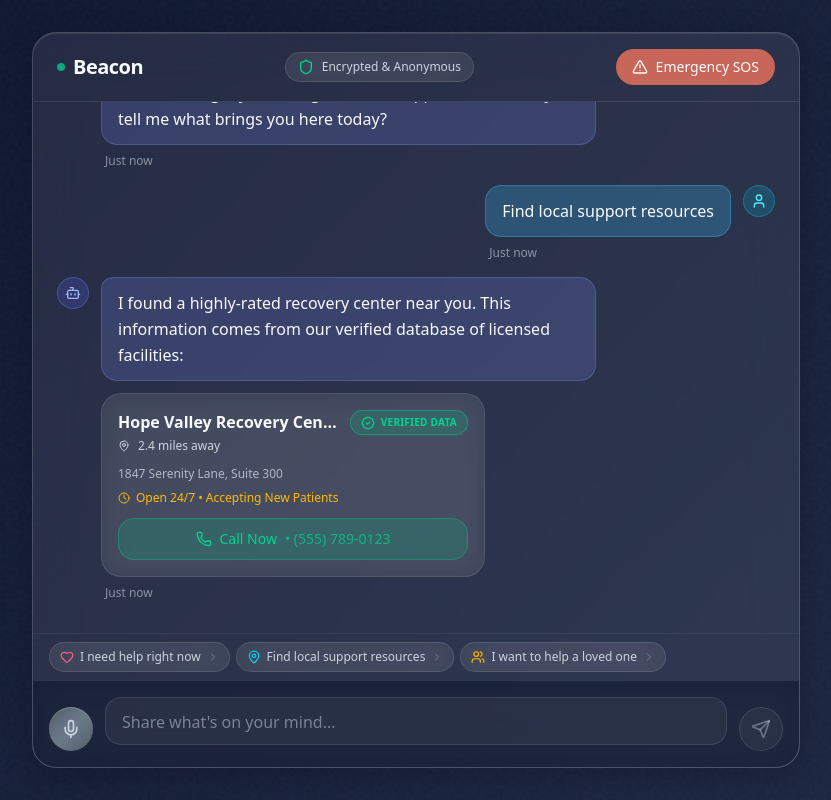
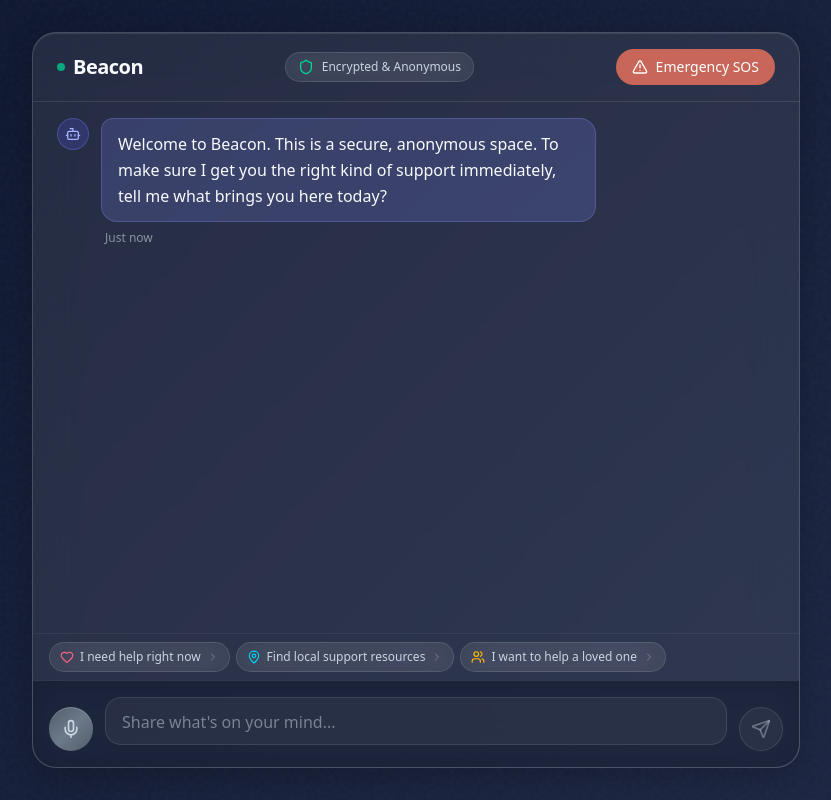
Before and after one commit to Dev-Marvania/beacon-chat, a Next.js app: page / in a window 1280 px wide. Shown: the whole page, without its empty margins (224-1055 px from the left). Built offline with nearby package versions, Linux system fonts and the light colour scheme.

Commit message:
feat: initial chat flow shows only welcome message
Dynamically load responses on user interaction to streamline flow.

Co-authored-by: Dev Marvania <193223882+Dev-Marvania@users.noreply.github.com>

```diff
--- a/components/beacon/chat-container.tsx
+++ b/components/beacon/chat-container.tsx
@@ -11,29 +11,6 @@ const welcomeMessage: Message = {
   content: "Welcome to Beacon. This is a secure, anonymous space. To make sure I get you the right kind of support immediately, tell me what brings you here today?",
   isAI: true,
   timestamp: 'Just now',
-}
-
-// Pre-populated user response for demo
-const userResponse: Message = {
-  id: '2',
-  content: "Find local support resources",
-  isAI: false,
-  timestamp: 'Just now',
-}
-
-// Pre-populated AI response with resource card
-const aiResourceResponse: Message = {
-  id: '3',
-  content: "I found a highly-rated recovery center near you. This information comes from our verified database of licensed facilities:",
-  isAI: true,
-  timestamp: 'Just now',
-  resourceCard: {
-    facilityName: 'Hope Valley Recovery Center',
-    distance: '2.4 miles away',
-    address: '1847 Serenity Lane, Suite 300',
-    phone: '(555) 789-0123',
-    availability: 'Open 24/7 • Accepting New Patients',
-  },
 }
 
 // Simulated AI responses for demo
@@ -68,7 +45,7 @@ const aiResponses: Record<string, Message> = {
 }
 
 export function ChatContainer() {
-  const [messages, setMessages] = useState<Message[]>([welcomeMessage, userResponse, aiResourceResponse])
+  const [messages, setMessages] = useState<Message[]>([welcomeMessage])
   const [isLoading, setIsLoading] = useState(false)
 
   const handleSendMessage = useCallback((content: string) => {
```
